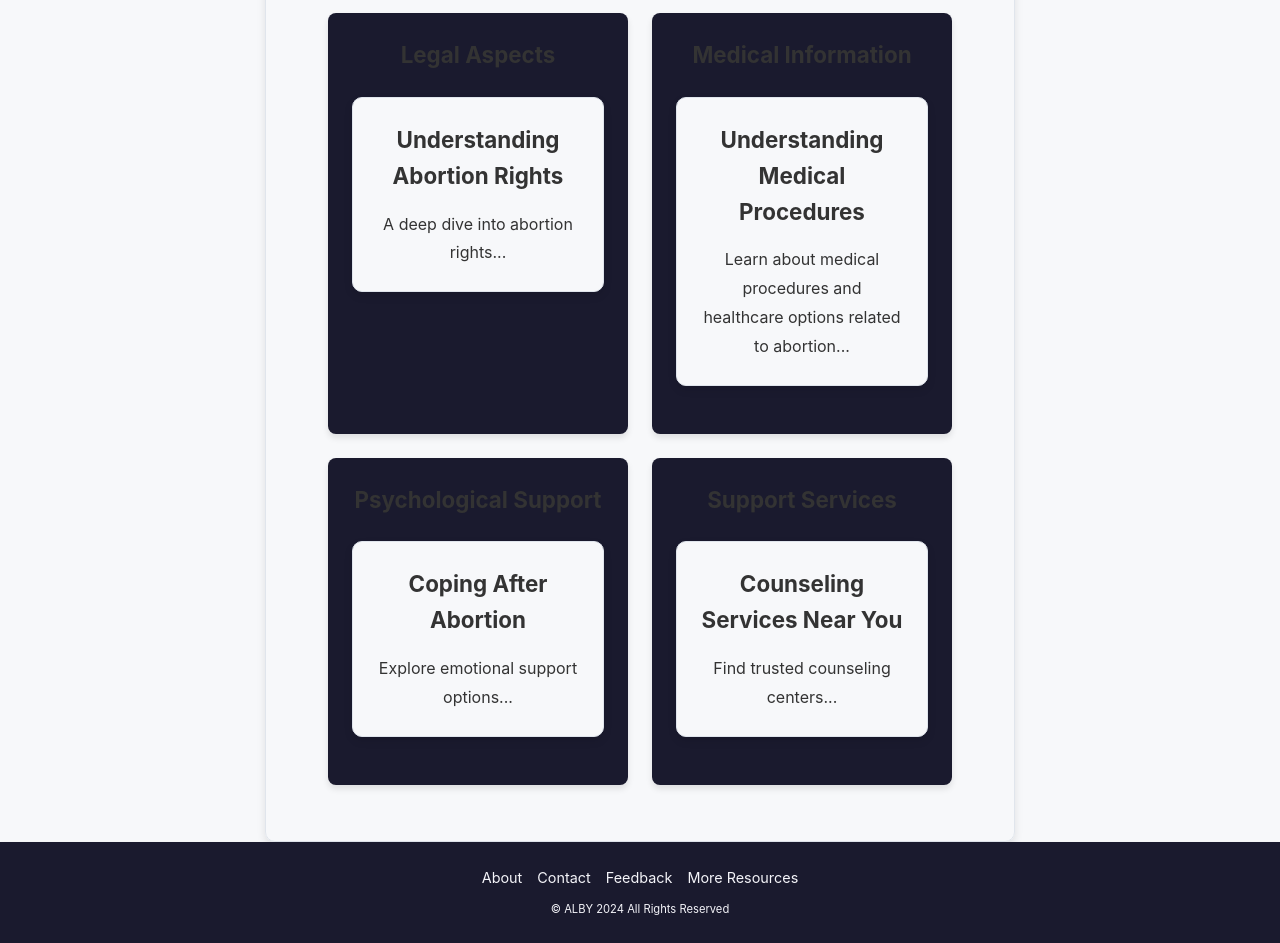
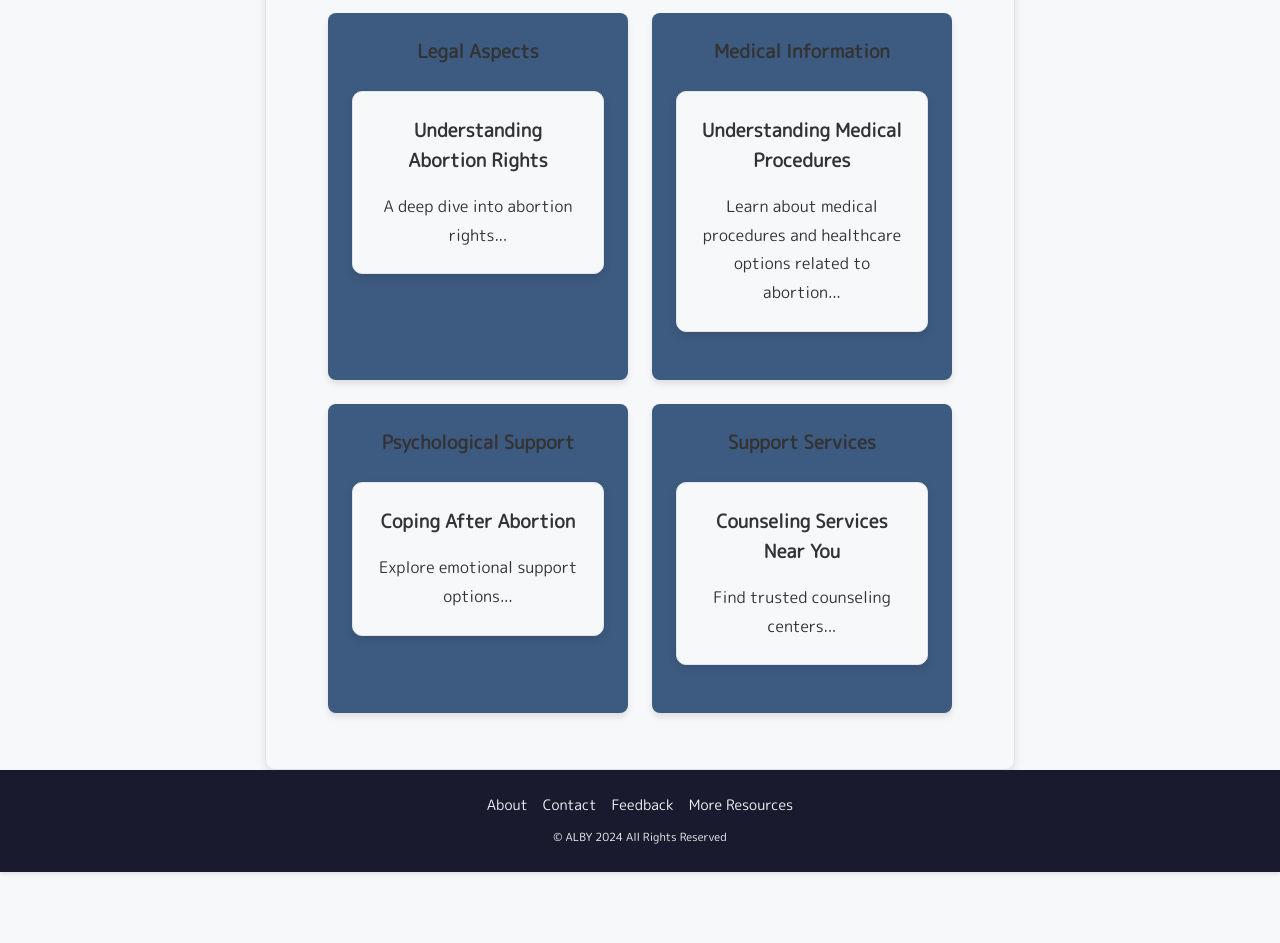
Before and after one commit to cc-co-code/cece-capstone-project, a Next.js app: page / in a window 1280 px wide. Shown: the part 720-1663 px from the top of the page. After the commit the page ends 1592 px from the top, so only its background shows below. Built offline with nearby package versions, Linux system fonts and the light colour scheme; no server answers.

Commit message:
added and changed some styling. not happy with fond yet

```diff
--- /dev/null
+++ b/pages/_document.js
@@ -0,0 +1,24 @@
+import { Html, Head, Main, NextScript } from "next/document";
+
+export default function Document() {
+  return (
+    <Html lang="de">
+      <Head>
+        <link rel="preconnect" href="https://fonts.googleapis.com" />
+        <link
+          rel="preconnect"
+          href="https://fonts.gstatic.com"
+          crossorigin="true"
+        />
+        <link
+          href="https://fonts.googleapis.com/css2?family=M+PLUS+Rounded+1c&display=swap"
+          rel="stylesheet"
+        />
+      </Head>
+      <body>
+        <Main />
+        <NextScript />
+      </body>
+    </Html>
+  );
+}
--- a/src/components/Footer.js
+++ b/src/components/Footer.js
@@ -7,7 +7,9 @@ const Footer = () => {
         <a href="/about">About</a>
         <a href="/contact">Contact</a>
         <a href="/feedback">Feedback</a>
-        <a href="/resources#educational">More Resources</a>
+        <a href="/resources?category=Educational%20Information">
+          More Resources
+        </a>
       </div>
       <p>© ALBY 2024 All Rights Reserved </p>
     </footer>
--- a/styles/globals.css
+++ b/styles/globals.css
@@ -7,8 +7,9 @@
   --text-light: #333333; /* Dark for light backgrounds */
   --text-dark: #f4f4f9; /* Off-white for dark backgrounds */
   --border-color: #e0e5ec; /* Subtle border color */
-  --font-family: "Inter", sans-serif;
+  --font-family: "M PLUS Rounded 1c", sans-serif;
 }
+
 html {
   scroll-behavior: smooth; /* Enables smooth scrolling for the entire document */
 }
@@ -272,7 +273,7 @@ button:hover {
 }
 
 .category-card {
-  background-color: var(--background-dark);
+  background-color: var(--primary);
   color: var(--text-light);
   border-radius: 8px;
   padding: 1.5rem;
@@ -283,7 +284,7 @@ button:hover {
 }
 
 .category-card h3 {
-  font-size: 1.4rem;
+  font-size: 1.2 rem;
   margin-bottom: 1rem;
 }
 
@@ -350,7 +351,7 @@ button:hover {
 
 .resource-section h2 {
   font-size: 1.5rem;
-  color: var(--secondary);
+  color: var(--primary);
   margin-bottom: 1rem;
 }
 
@@ -372,7 +373,7 @@ button:hover {
   font-size: 1.2rem;
   font-weight: bold;
   margin: 2rem 0 1rem;
-  color: var(--text-dark);
+  color: var(--text-light);
   text-transform: uppercase;
 }
 
```
